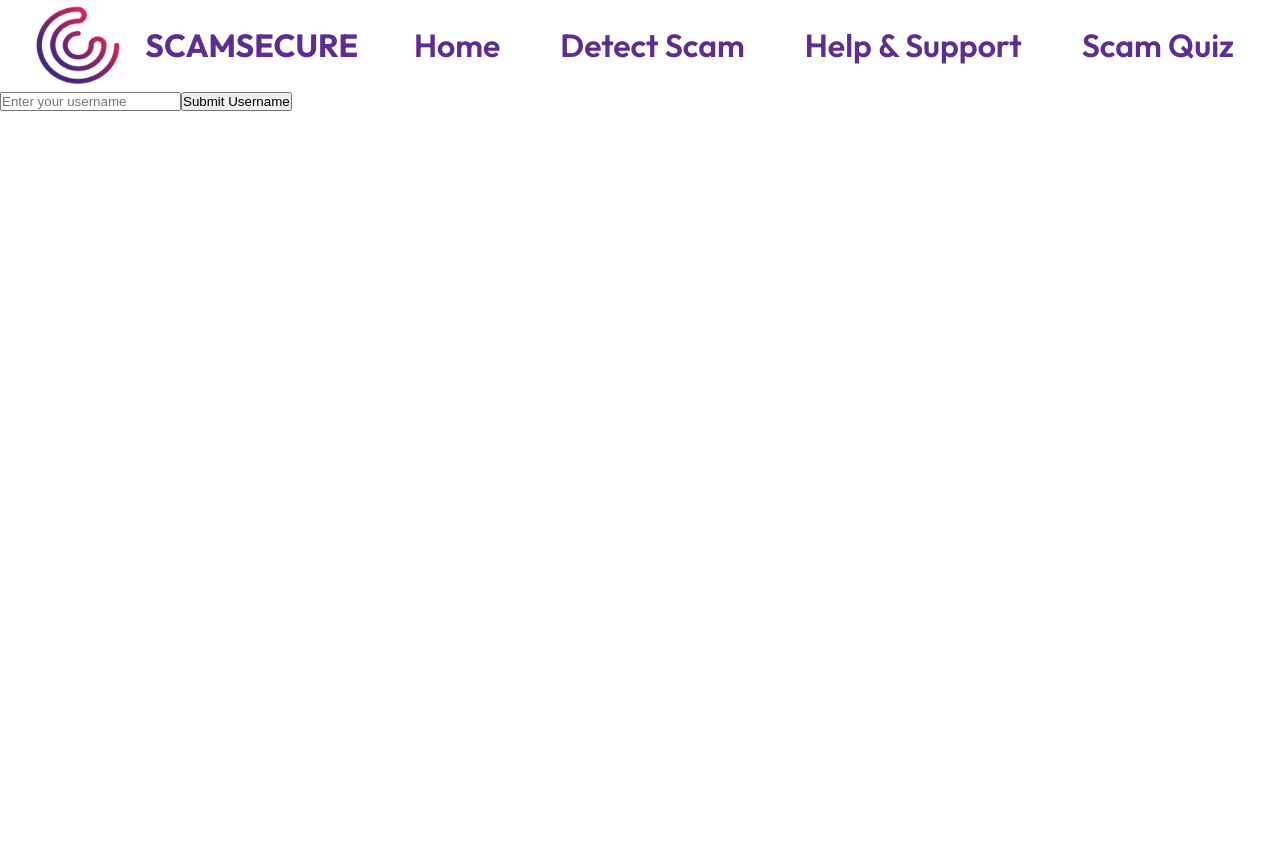
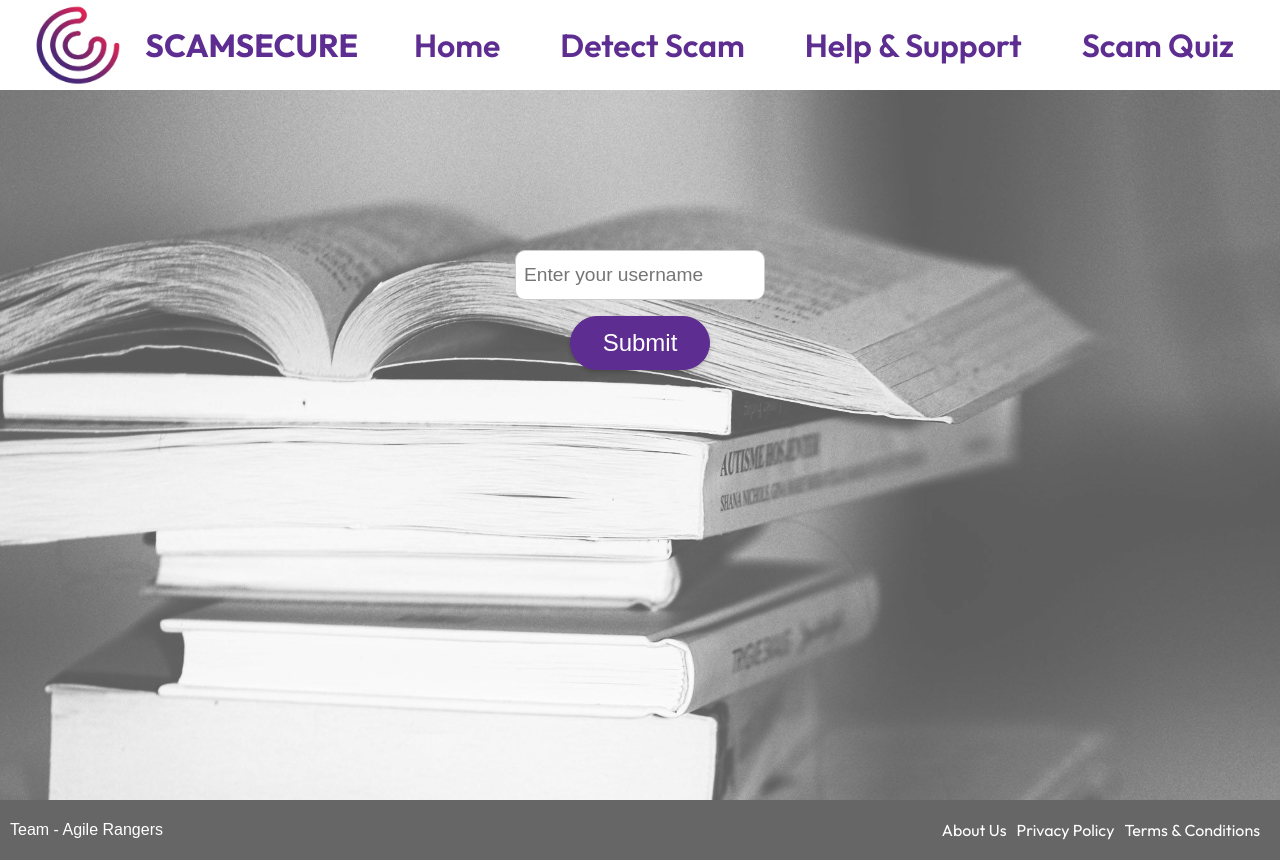
Before and after one commit to mishrab05/scamguard, a React (Create React App) app: page /quiz in a window 1280 px wide. Before the commit the page ends 800 px from the top, so only its background shows below. Built offline with nearby package versions, Linux system fonts and the light colour scheme.

Commit message:
updated quiz css

```diff
--- a/src/App.css
+++ b/src/App.css
@@ -443,6 +443,20 @@
   }
 }
 
+/*buttons in help and support page*/
+.button {
+  background-color: #5E2D91; /* Button color */
+  color: #fff; /* Text color */
+  border: none; /* Remove default button border */
+  padding: 10px 20px; /* Padding inside the button */
+  cursor: pointer; /* Show pointer cursor on hover */
+  border-radius: 5px; /* Rounded corners */
+  font-size: 16px; /* Font size */
+}
+
+.button:hover {
+  text-decoration: underline;
+}
 /*end of help and support*/
 
 
@@ -485,9 +499,50 @@
 
 
 
-.button {
-  background-color: #5E2D91; /* Button color */
-  color: #fff; /* Text color */
+/*quiz*/
+.username-input {
+  display: flex;
+  width: 100%;
+  max-width: 250px; /* Adjust as needed */
+  margin: 0 auto; /* Center the box horizontally */
+  /*margin-bottom: 1rem;*/
+  margin-top: 10rem;
+  flex-direction: column;
+  align-items: center;
+}
+
+.username-input input[type="text"] {
+  height: 50px;
+  width: 250px;
+  padding: 8px;
+  border: 1px solid #ccc;
+  border-radius: 10px;
+  font-size: 1.2rem;
+  text-align: left;
+}
+
+.quiz-section {
+  display: flex;
+  flex-direction: column;
+  /*justify-content: center;*/
+  align-items: center;
+  width: 800px;
+  height: 450px;
+  border-radius: 20px;
+  margin: 20px auto; /* Center the box horizontally */
+  background-color: #fff;
+}
+
+.question-section {
+  display: flex;
+  flex-direction: column;
+  align-items: center;
+  margin-top: 1rem;
+}
+
+.question-section .answer-section button {
+  margin: 5px;
+  cursor: pointer;
   border: none; /* Remove default button border */
   padding: 10px 20px; /* Padding inside the button */
   cursor: pointer; /* Show pointer cursor on hover */
@@ -495,6 +550,40 @@
   font-size: 16px; /* Font size */
 }
 
-.button:hover {
+.question-section .answer-section button:hover {
   text-decoration: underline;
 }
+
+.question-section .answer-section button.is-scam {
+  background-color: red;
+  color: white;
+}
+
+.question-section .answer-section button.is-not-scam {
+  background-color: green;
+  color: white;
+}
+
+.explanation-section{
+  display: flex;
+  flex-direction: column;
+  align-items: center;
+}
+
+.quiz-section .explanation-section button {
+  margin-top: 10px;
+  padding: 10px 20px;
+  background-color: #5E2D91;
+  color: #fff;
+  border: none;
+  border-radius: 5px;
+  cursor: pointer;
+  font-size: 16px;
+  transition: background-color 0.3s ease;
+}
+
+.quiz-section .explanation-section button:hover {
+  /*background-color: #4a226a;*/
+  text-decoration: underline;
+}
+/*end of quiz*/
--- a/src/routes/Detectscam.js
+++ b/src/routes/Detectscam.js
@@ -80,8 +80,8 @@ const Detectscam = () => {
               <div className="search-box">
                 <input type="text" id="messageInput" placeholder="Enter text message here." value={message} onChange={(e) => setMessage(e.target.value)} />
               </div>
+              {/* Search and clear buttons */}
               <div>
-                {/* Search and clear buttons */}
                 <button className="searchButton" onClick={handleSearch}>Submit</button>
                 <button className="clearButton" onClick={() => setMessage('')}>Clear</button>
               </div>
@@ -115,7 +115,8 @@ const Detectscam = () => {
                 </p>
               </div>
               <div className="footer-right">
-                <p className="footer-link">Privacy</p>
+                <p className="footer-link">About Us</p>
+                <p className="footer-link">Privacy Policy</p>
                 <p className="footer-link">Terms & Conditions</p>
             </div>
 		    </footer>
--- a/src/routes/HelpSupport.js
+++ b/src/routes/HelpSupport.js
@@ -209,7 +209,8 @@ const HelpSupport = () => {
 				</p>
 			</div>
 			<div className="footer-right">
-				<p className="footer-link">Privacy</p>
+				<p className="footer-link">About Us</p>
+				<p className="footer-link">Privacy Policy</p>
 				<p className="footer-link">Terms & Conditions</p>
 			</div>
 		</footer>
--- a/src/routes/Quiz.js
+++ b/src/routes/Quiz.js
@@ -2,98 +2,37 @@ import React, { useState } from 'react';
 import Navbar from '../components/Navbar'; // Import Navbar component
 import { Link } from 'react-router-dom'; // Import Link for navigation
 import service from '../axios/service';
+import Image from '../assets/books.jpg'; // Import image asset
+
 
 const questions = [
 {
-    questionText: 'Question1',
+    questionText: 'Question 1',
     answerOptions: [
         { answerText: 'Scam', isCorrect: false },
-        { answerText: 'Not a Scam', isCorrect: true },
+        { answerText: 'Not a scam', isCorrect: true },
 
     ],
     explanation: 'Q1 explanation',
     },
     {
-    questionText: 'Question2',
+    questionText: 'Question 2',
     answerOptions: [
         { answerText: 'Scam', isCorrect: false },
-        { answerText: 'Not a Scam', isCorrect: true },
+        { answerText: 'Not a scam', isCorrect: true },
 
     ],
     explanation: 'Q2 explanation',
     },
     {
-    questionText: 'Question3',
+    questionText: 'Question 3',
     answerOptions: [
         { answerText: 'Scam', isCorrect: false },
-        { answerText: 'Not a Scam', isCorrect: true },
+        { answerText: 'Not a scam', isCorrect: true },
 
     ],
     explanation: 'Q3 explanation',
-    },
-    {
-    questionText: 'Question4',
-    answerOptions: [
-        { answerText: 'Scam', isCorrect: false },
-        { answerText: 'Not a Scam', isCorrect: true },
-
-    ],
-    explanation: 'Q4 explanation',
-    },
-    {
-    questionText: 'Question5',
-    answerOptions: [
-        { answerText: 'Scam', isCorrect: false },
-        { answerText: 'Not a Scam', isCorrect: true },
-
-    ],
-    explanation: 'Q5 explanation',
-    },
-    {
-    questionText: 'Question6',
-    answerOptions: [
-        { answerText: 'Scam', isCorrect: false },
-        { answerText: 'Not a Scam', isCorrect: true },
-
-    ],
-    explanation: 'Q6 explanation',
-    },
-    {
-    questionText: 'Question7',
-    answerOptions: [
-        { answerText: 'Scam', isCorrect: false },
-        { answerText: 'Not a Scam', isCorrect: true },
-
-    ],
-    explanation: 'Q7 explanation',
-    },
-    {
-    questionText: 'Question8',
-    answerOptions: [
-        { answerText: 'Scam', isCorrect: false },
-        { answerText: 'Not a Scam', isCorrect: true },
-
-    ],
-    explanation: 'Q8 explanation',
-    },
-    {
-    questionText: 'Question9',
-    answerOptions: [
-        { answerText: 'Scam', isCorrect: false },
-        { answerText: 'Not a Scam', isCorrect: true },
-
-    ],
-    explanation: 'Q9 explanation',
-    },
-    {
-    questionText: 'Question10',
-    answerOptions: [
-        { answerText: 'Scam', isCorrect: false },
-        { answerText: 'Not a Scam', isCorrect: true },
-
-    ],
-    explanation: 'Q10 explanation',
-    },
+    }
 ];
 
 
@@ -156,8 +95,20 @@ function Quiz() {
       };
 
       return (
-        <div className="quiz">
+        <div>
+        {/* Background section with inline styles */}
+        <section style={{
+            backgroundImage: `url(${Image})`, // Set background image
+            backgroundSize: 'cover', // Cover the entire background
+            backgroundRepeat: 'no-repeat', // Do not repeat the background
+            backgroundAttachment: 'fixed', // Fix the background position
+            boxShadow: 'inset 0 0 0 2000px rgba(255, 255, 255, 0.35)', // Create a background overlay
+            backgroundBlendMode: 'darken', // Blend mode for the background
+            height: '100vh',
+        }}>
         <Navbar />
+
+
         {showUsernameInput ? (
         <div className="username-input">
           <input
@@ -166,7 +117,10 @@ function Quiz() {
             onChange={(e) => setUsername(e.target.value)}
             placeholder="Enter your username"
           />
-              <button onClick={handleUsernameSubmit}>Submit Username</button>
+          {/*submit button for username*/}
+          <div>
+            <button className='btn' onClick={handleUsernameSubmit}>Submit</button>
+          </div>
         </div>
       ) : usernameSubmitted ? (
         showResults ? (
@@ -182,16 +136,39 @@ function Quiz() {
             </ol>
           </div>
         ) : (
-              <div>
+
+
+          <div className='quiz-section'>
             <div className="question-section">
               <div className="question-count">
                 <span>Question {currentQuestionIndex + 1}</span>/{questions.length}
               </div>
-                  <div className="question-text">{questions[currentQuestionIndex].questionText}</div>
+              {currentQuestionIndex === 0 && ( // Check if current question is Question 1
+                <div className="question-text">
+                  <p>You have received the message below from an unknown sender.</p>
+                  <p>Identify whether it is a scam message or not.</p>
+                  <img src={require('../assets/Easlink.png')} alt="Message Image" />
+                </div>
+              )}
+              {currentQuestionIndex === 1 && ( // Check if current question is Question 2
+                <div className="question-text">
+                  <p>You have received the message below from an unknown sender.</p>
+                  <p>Identify whether it is a scam message or not.</p>
+                  <img src={require('../assets/Easlink.png')} alt="Message Image" />
+                </div>
+              )}
+              {currentQuestionIndex === 2 && ( // Check if current question is Question 3
+                <div className="question-text">
+                  <p>You have received the message below from an unknown sender.</p>
+                  <p>Identify whether it is a scam message or not.</p>
+                  <img src={require('../assets/Easlink.png')} alt="Message Image" />
+                </div>
+              )}
               <div className="answer-section">
                 {questions[currentQuestionIndex].answerOptions.map((option, index) => (
                   <button
                     key={index}
+                    className={option.isCorrect ? 'is-not-scam' : 'is-scam'}
                     onClick={() => handleAnswerOptionClick(option.isCorrect)}
                     disabled={showExplanation}
                   >
@@ -200,9 +177,28 @@ function Quiz() {
                 ))}
               </div>
             </div>
+
             {showExplanation && (
               <div className="explanation-section">
                 <p>{questions[currentQuestionIndex].explanation}</p>
+                {currentQuestionIndex === 0 && ( // Check if current question is Question 1
+                  <div>
+                    <p>It is a scam message.</p>
+                    <p>Explanation for why it's a scam...</p>
+                  </div>
+                )}
+                {currentQuestionIndex === 1 && ( // Check if current question is Question 2
+                  <div>
+                    <p>It is a scam message.</p>
+                    <p>Explanation for why it's a scam...</p>
+                  </div>
+                )}
+                {currentQuestionIndex === 2 && ( // Check if current question is Question 3
+                  <div>
+                    <p>It is a scam message.</p>
+                    <p>Explanation for why it's a scam...</p>
+                  </div>
+                )}
                 <button onClick={currentQuestionIndex < questions.length - 1 ? handleNextQuestion : handleShowResults}>
                   {currentQuestionIndex < questions.length - 1 ? 'Next Question' : 'Show Results'}
                 </button>
@@ -211,6 +207,23 @@ function Quiz() {
           </div>
         )
       ) : null}
+
+
+
+
+          </section>
+          <footer className="footer">
+            <div className="footer-left">
+                <p className="text-footer">
+                  Team - Agile Rangers
+                </p>
+              </div>
+              <div className="footer-right">
+                <p className="footer-link">About Us</p>
+                <p className="footer-link">Privacy Policy</p>
+                <p className="footer-link">Terms & Conditions</p>
+            </div>
+		    </footer>
         </div>
       );
 
--- a/src/routes/ScamQuiz.js
+++ b/src/routes/ScamQuiz.js
@@ -50,7 +50,8 @@ const ScamQuiz = () => {
 				</p>
 			</div>
 			<div className="footer-right">
-				<p className="footer-link">Privacy</p>
+        <p className="footer-link">About Us</p>
+				<p className="footer-link">Privacy Policy</p>
 				<p className="footer-link">Terms & Conditions</p>
 			</div>
 		</footer>
```
Lines whose indentation alone changed are shown as unchanged.
